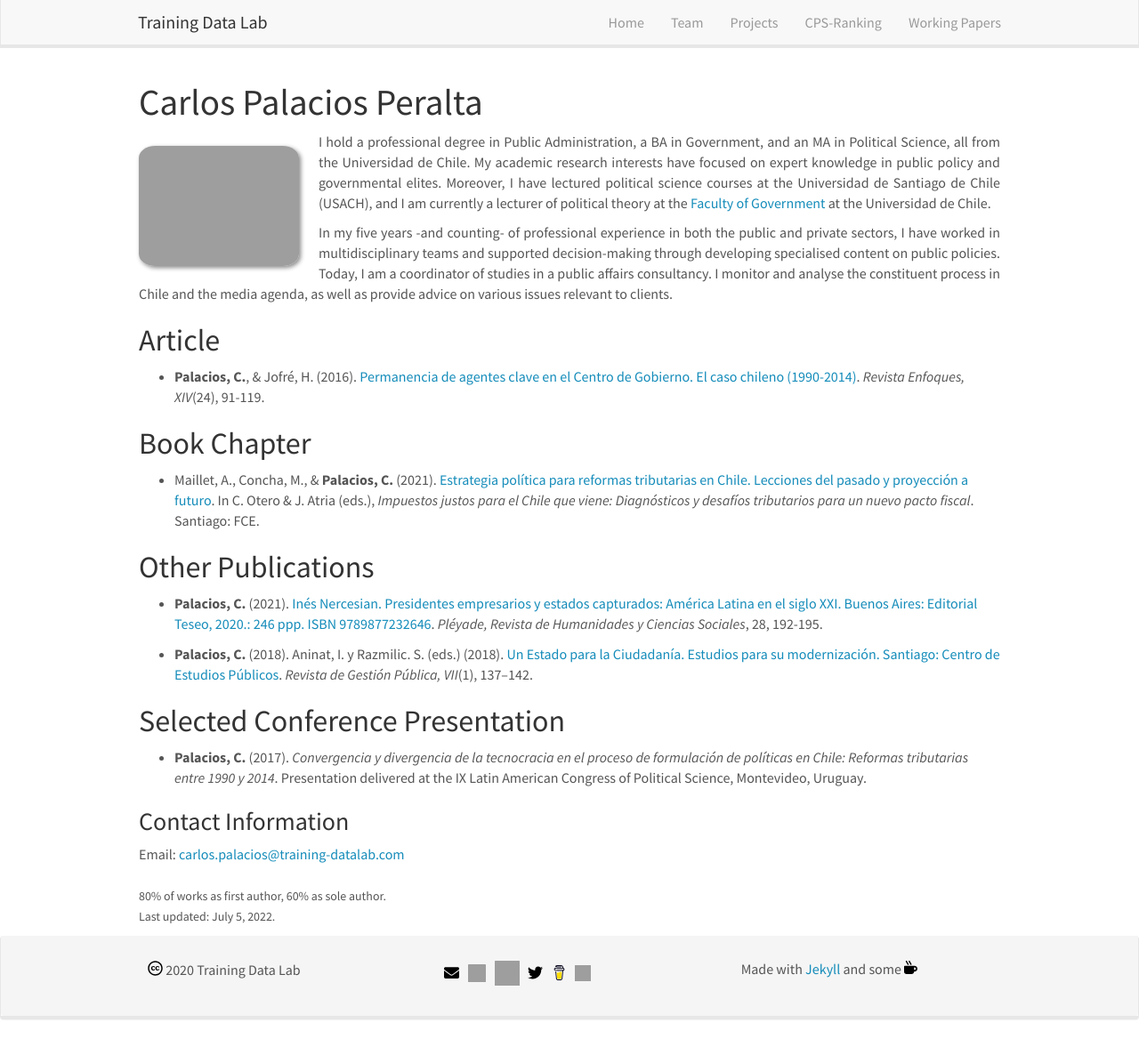
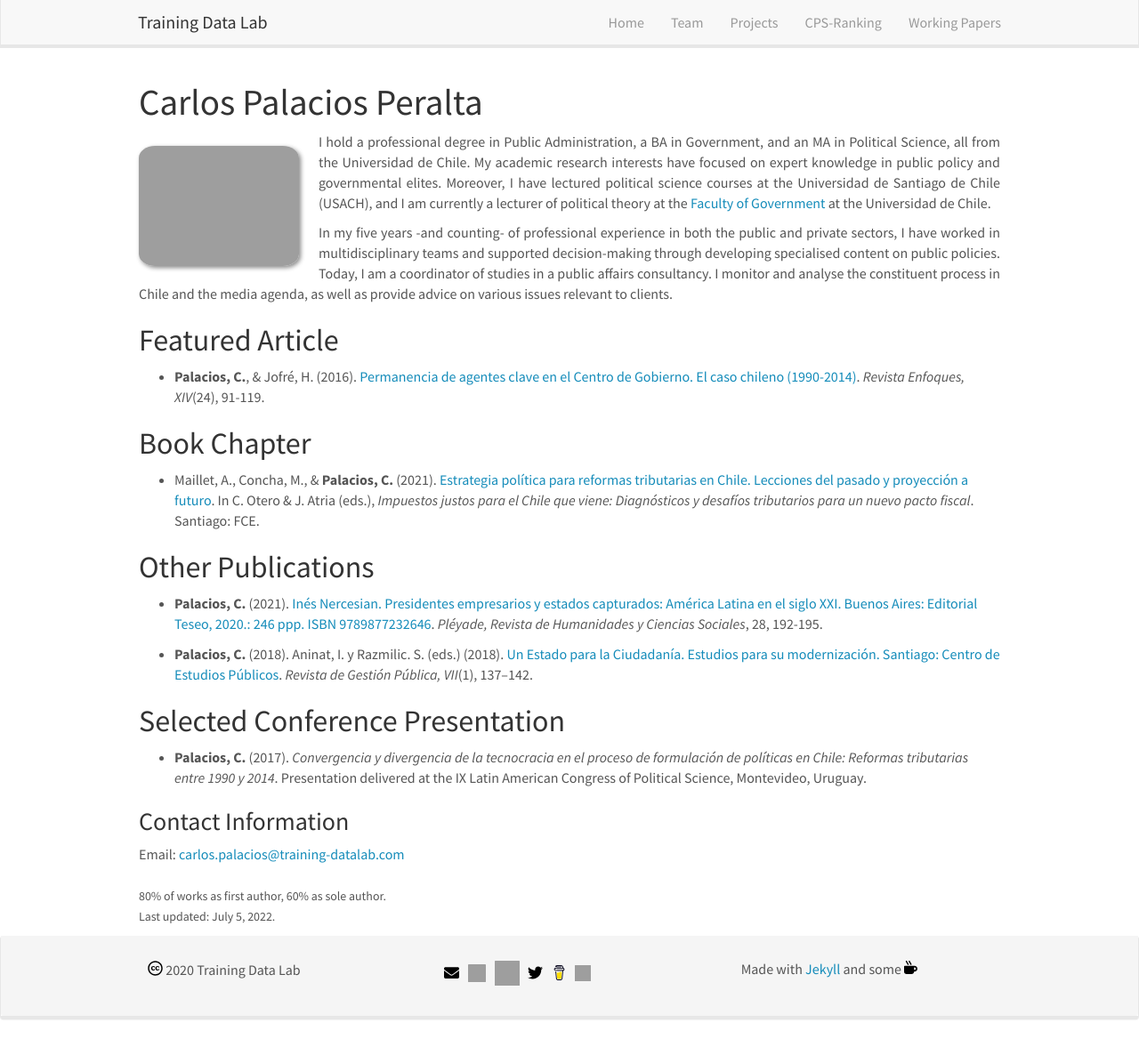
Before and after one commit to training-datalab/old-training-datalab.com, a Jekyll site: the page built from _pages/cpalacios.md, in a window 1280 px wide and 1168 px high. Shown: the whole window at 89% size. Built offline with Jekyll 4.4.1, drawn with Linux system fonts in a browser that asks for light colours; nearby versions of some CDN libraries.

Commit message:
Update cpalacios.md

```diff
--- a/_pages/cpalacios.md
+++ b/_pages/cpalacios.md
@@ -14,7 +14,7 @@ permalink: /team/cpalacios/
 
 <p align=" justify">In my five years -and counting- of professional experience in both the public and private sectors, I have worked in multidisciplinary teams and supported decision-making through developing specialised content on public policies. Today, I am a coordinator of studies in a public affairs consultancy. I monitor and analyse the constituent process in Chile and the media agenda, as well as provide advice on various issues relevant to clients.</p>
 
-## Article
+## Featured Article
 
 - **Palacios, C.**, & Jofré, H. (2016). <a href="http://www.revistaenfoques.cl/index.php/revista-uno/article/view/409" target="_blank">Permanencia de agentes clave en el Centro de Gobierno. El caso chileno (1990-2014)</a>. *Revista Enfoques, XIV*(24), 91-119.
 
```
